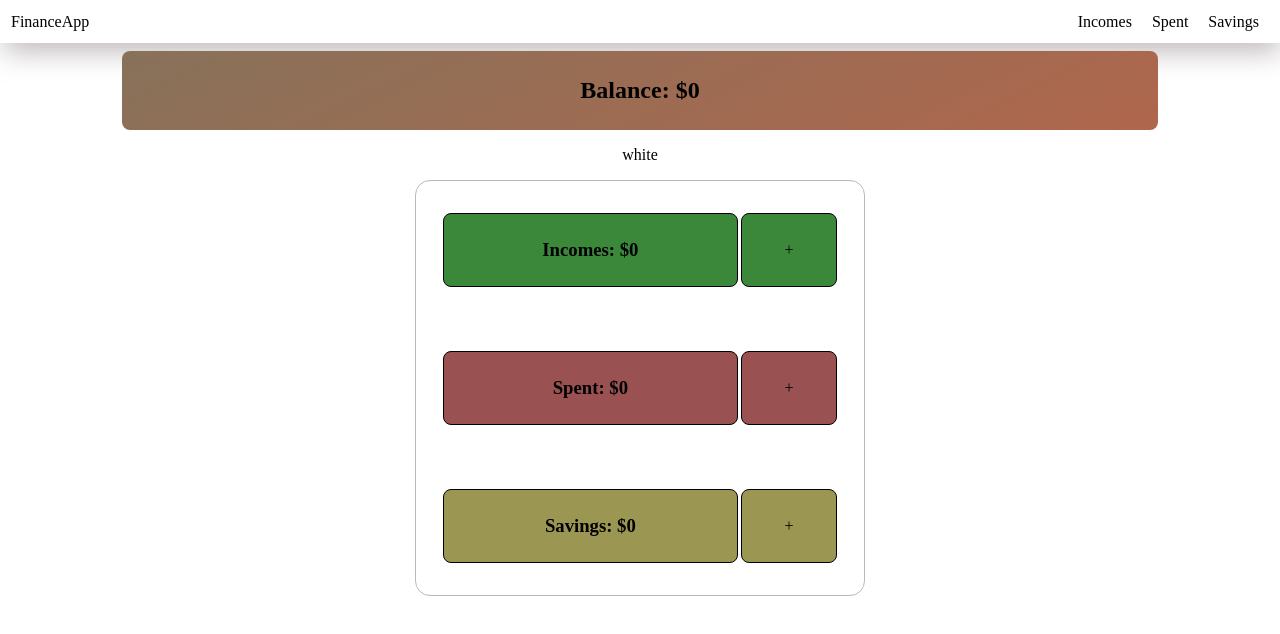
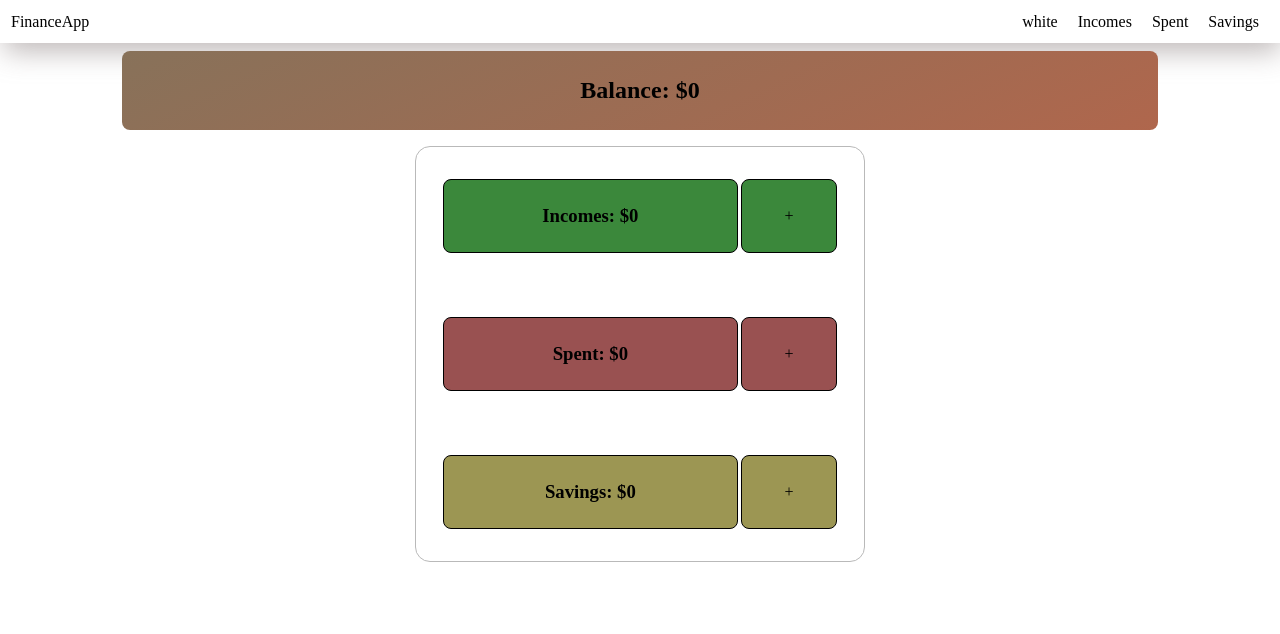
Before and after one commit to CruzFM/myfinanceapp, a React (Create React App) app: page / in a window 1280 px wide. Shown: the top 634 px of the page. Built offline with nearby package versions, Linux system fonts and the light colour scheme.

Commit message:
darkmode toggle moved to navbar. testing, may change

```diff
--- a/src/App.js
+++ b/src/App.js
@@ -23,9 +23,9 @@ function App() {
     {/*<div className="App">
       <h1>Hola Fer, nueva app. no te retrases.</h1>
     </div>*/}
-    <Navbar />
+    <Navbar handleToggleDarkMode={handleToggleDarkMode} isDarkMode={isDarkMode} />
     <Routes>
-      <Route path="/" element={<MyAccount handleToggleDarkMode={handleToggleDarkMode} isDarkMode={isDarkMode}/>}/>
+      <Route path="/" element={<MyAccount isDarkMode={isDarkMode} handleToggleDarkMode={handleToggleDarkMode} />}/>
       <Route path="/incomes" element={<Incomes />}/>
       <Route path="/spent" element={<Spent />}/>
       <Route path="/savings" element={<Savings />}/>
--- a/src/components/Navbar/Navbar.jsx
+++ b/src/components/Navbar/Navbar.jsx
@@ -1,11 +1,12 @@
 import "./navbar.style.css";
 import { Link } from "react-router-dom";
 
-export const Navbar = ()=>{
+export const Navbar = ( {isDarkMode, handleToggleDarkMode} )=>{
     return(
         <nav className="navbar">
             <span><Link to="/">FinanceApp</Link></span>
             <ul>
+                <li onClick={handleToggleDarkMode}>{isDarkMode === true ? "dark" : "white"}</li>
                 <li><Link to="/incomes">Incomes</Link></li>
                 <li><Link to="/spent">Spent</Link></li>
                 <li><Link to="/savings">Savings</Link></li>
--- a/src/components/myAccount/MyAccount.jsx
+++ b/src/components/myAccount/MyAccount.jsx
@@ -43,9 +43,9 @@ export const MyAccount = ({ handleToggleDarkMode, isDarkMode }) => {
       <article className="myAccount--balance">
         <h2>Balance: ${totalBalance}</h2>
       </article>
-      <article onClick={handleToggleDarkMode}>
+      {/* <article onClick={handleToggleDarkMode}>
         {isDarkMode === true ? "dark" : "white"}
-      </article>
+      </article> */}
       <article className="myAccount--items">
         <div>
           <div>
```
